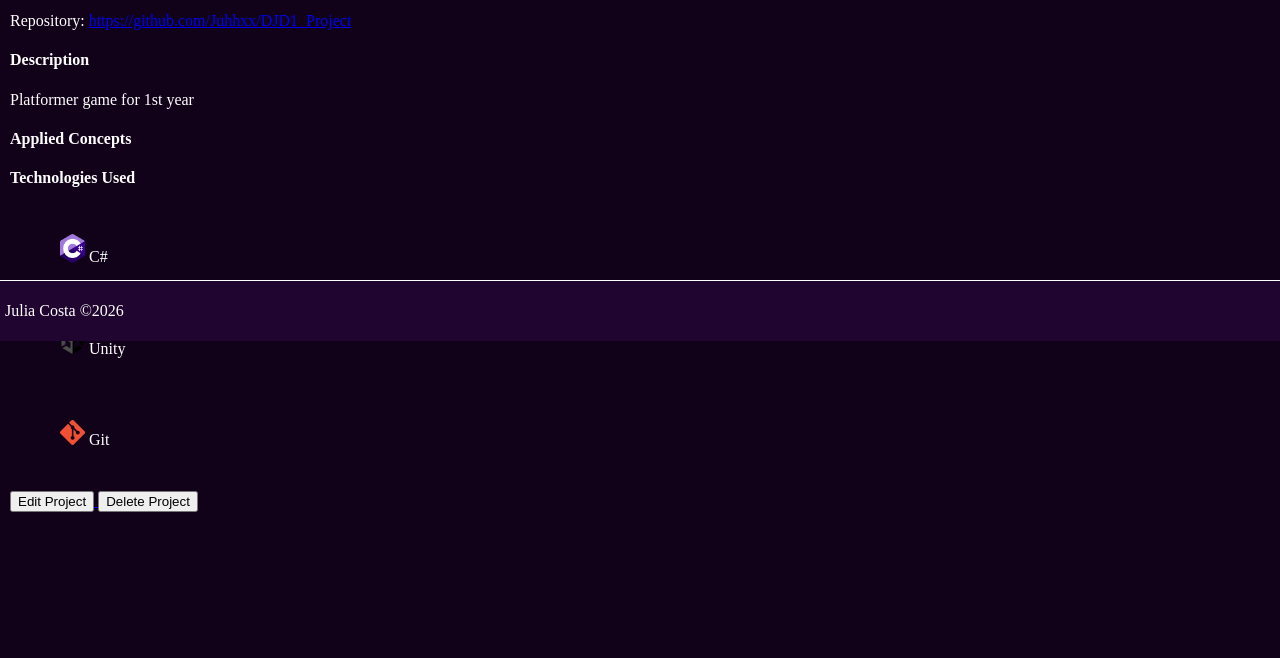
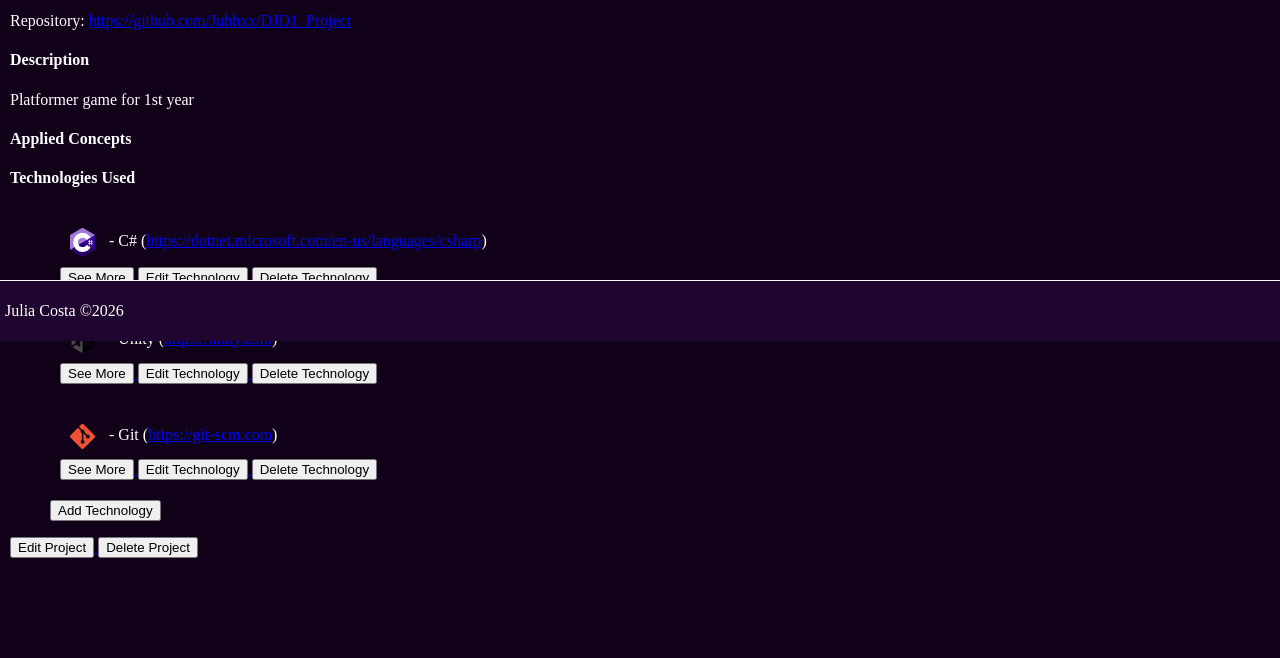
Before and after one commit to Juhhxx/PW_Portefolio, a Django app: page /portfolio/projects/project/1/ in a window 1280 px wide. Shown: the part 459-1117 px from the top of the page. Before the commit the page ends 971 px from the top, so only its background shows below. Run offline with Django 5.2, Linux system fonts and the light colour scheme; a user stored in the database is signed in; data comes from the database, SQL or seed files in the repository; both versions use the stored data as it was after the commit.

Commit message:
Add Technology CRUD Operations

```diff
--- a/portefolio/forms.py
+++ b/portefolio/forms.py
@@ -45,3 +45,9 @@ class ProjectForm(forms.ModelForm):
     class Meta:
         model = Project
         fields = '__all__'
+
+class TechnologyForm(forms.ModelForm):
+
+    class Meta:
+        model = Technology
+        fields = '__all__'
--- a/portefolio/templates/portfolio/project.html
+++ b/portefolio/templates/portfolio/project.html
@@ -1,6 +1,16 @@
 {% extends 'portfolio/layout.html' %}
 
 {% block content %}
+<style>
+    p img {
+        vertical-align: middle;
+        padding: 10px;
+    }
+    li p {
+        margin: 0 0 0 0;
+    }
+</style>
+
 <h2>{{ project }}</h2>
 <p>{{ project.uc }}</p>
 
@@ -32,10 +42,26 @@
     {% for tech in project.technologies.all %}
         <li>
             <p>
-                <img src="{{ tech.logo.url }}" width="25px">   {{ tech }}
+                <img src="{{ tech.logo.url }}" width="25px"> - {{ tech }} (<a href="{{ tech.link }}">{{ tech.link }}</a>)
             </p>
+            <a href="{% url 'portfolio:technology' tech.id %}">
+               <button>See More</button>
+            </a>
+            {% if gestor %}
+                <a href="{% url 'portfolio:edit_technology' tech.id %}">
+                    <button>Edit Technology</button>
+                </a>
+                <a href="{% url 'portfolio:delete_technology' tech.id %}">
+                    <button>Delete Technology</button>
+                </a>
+            {% endif %}
         </li>
     {% endfor %}
+    {% if gestor %}
+        <a href="{% url 'portfolio:new_technology' project.id %}">
+            <button>Add Technology</button>
+        </a>
+    {% endif %}
 </ul>
 
 {% if gestor %}
--- a/portefolio/urls.py
+++ b/portefolio/urls.py
@@ -39,4 +39,9 @@ urlpatterns = [
     path('projects/project/delete/<int:project_id>/', views.delete_project_view, name="delete_project"),
     path('projects/project/edit/<int:project_id>/', views.edit_project_view, name="edit_project"),
 
+    path('technology/<int:technology_id>/', views.technology_view, name="technology"),
+    path('technology/new/<int:project_id>', views.new_technology_project_view, name="new_technology"),
+    path('technology/delete/<int:technology_id>/', views.delete_technology_view, name="delete_technology"),
+    path('technology/edit/<int:technology_id>/', views.edit_technology_view, name="edit_technology"),
+
 ]
--- a/portefolio/views.py
+++ b/portefolio/views.py
@@ -306,3 +306,62 @@ def delete_project_view(request, project_id):
     course_id = project.course.id
     project.delete()
     return redirect('portfolio:course', course_id = course_id)
+
+# Technology views
+
+def technology_view(request, technology_id):
+
+    context = {
+        'technology': Technology.objects.get(id = technology_id),
+        'gestor': request.user.groups.filter(name='gestor_portefolio').exists(),
+    }
+
+    return render(request, 'portfolio/technology.html', context)
+
+@login_required
+def new_technology_project_view(request, project_id):
+
+    form = TechnologyForm(request.POST or None, request.FILES)
+    if form.is_valid():
+        technology = form.save()
+        project = Project.objects.get(id = project_id)
+        project.technologies.add(technology)
+        return redirect('portfolio:project', project_id = project_id)
+
+    context = {'form': form}
+    return render(request, 'portfolio/new_technology.html', context)
+
+@login_required
+def new_technology_tfc_view(request, tfc_id):
+
+    form = TechnologyForm(request.POST or None, request.FILES)
+    if form.is_valid():
+        form.save()
+        return redirect('portfolio:technologys')
+
+    context = {'form': form}
+    return render(request, 'portfolio/new_technology.html', context)
+
+@login_required
+def edit_technology_view(request, technology_id):
+
+    technology = Technology.objects.get(id = technology_id)
+
+    if request.POST:
+        form = TechnologyForm(request.POST or None, request.FILES, instance=technology)
+        if form.is_valid():
+            form.save()
+            return redirect('portfolio:technology', technology_id = technology.id)
+    else:
+        form = TechnologyForm(instance=technology)
+
+    context = {'form': form, 'technology':technology}
+    return render(request, 'portfolio/edit_technology.html', context)
+
+@login_required
+def delete_technology_view(request, technology_id):
+
+    technology = Technology.objects.get(id = technology_id)
+    course_id = technology.course.id
+    technology.delete()
+    return redirect('portfolio:course', course_id = course_id)
```
Also changed, not shown: portefolio/templates/portfolio/course.html (+5 -5 lines), portefolio/templates/portfolio/edit_technology.html (added, +20 -0 lines), portefolio/templates/portfolio/new_technology.html (added, +13 -0 lines), portefolio/templates/portfolio/projects.html (+5 -3 lines), portefolio/templates/portfolio/technology.html (added, +29 -0 lines), db.sqlite3, media/technology_logos/image_2026-05-11_233400533.png (added), media/technology_logos/image_2026-05-11_233400533_SjMci5u.png (added), media/technology_logos/image_2026-05-11_233720399.png (added), 2 other files.
